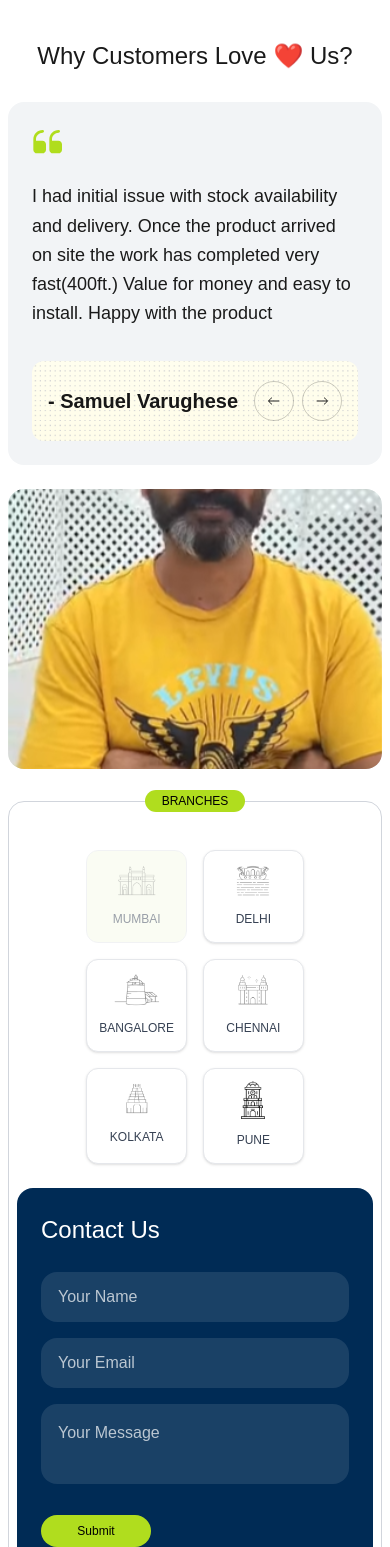
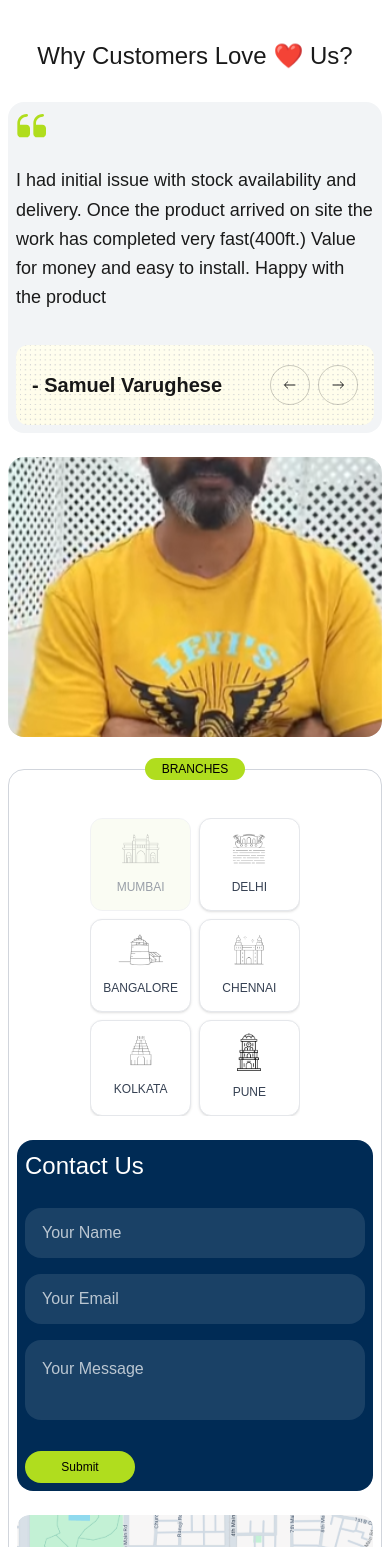
Before and after one commit to dev-mdsohagmiya/techorbitit-front, a Next.js app: page / in a window 390 px wide. Shown: the part 3401-4948 px from the top of the page. Built offline with nearby package versions, Linux system fonts and the light colour scheme.

Commit message:
updated container

```diff
--- a/app/page.js
+++ b/app/page.js
@@ -10,7 +10,7 @@ import { WhyUs } from "@/components/sections/why-us/WhyUs";
 import Footer from "@/components/ui/Footer";
 export default function Home() {
   return (
-    <div>
+    <div className="overflow-x-hidden">
       <div className="w-full">
         <Navbar />
       </div>
--- a/components/sections/contact-us/Branch.jsx
+++ b/components/sections/contact-us/Branch.jsx
@@ -11,7 +11,7 @@ export const Branch = () => {
   return (
     <div className="pb-4 md:pb-6 lg:pb-8">
       <div className="flex justify-center items-center">
-        <div className="grid grid-cols-2 md:grid-cols-3 lg:flex lg:flex-wrap gap-4 md:gap-6 lg:gap-10 max-w-full">
+        <div className="grid grid-cols-2 md:grid-cols-3 lg:flex lg:flex-wrap gap-2 md:gap-6 lg:gap-10 max-w-full overflow-hidden">
           {branches.map((branch) => (
             <div
               key={branch.id}
--- a/components/sections/contact-us/ContactUs.jsx
+++ b/components/sections/contact-us/ContactUs.jsx
@@ -97,7 +97,7 @@ export const ContactUS = () => {
         transition={{ duration: 0.3 }}
       >
         <motion.div
-          className="absolute -top-[12px] md:-top-[15px] left-4 right-4 flex justify-center z-10"
+          className="absolute -top-[12px] md:-top-[15px] left-2 right-2 md:left-4 md:right-4 flex justify-center z-10"
           variants={badgeVariants}
         >
           <motion.div
--- a/components/sections/contact-us/Form.jsx
+++ b/components/sections/contact-us/Form.jsx
@@ -27,7 +27,7 @@ export const Form = () => {
   };
 
   return (
-    <div className="bg-[#002b55] rounded-[16px] md:rounded-[20px] lg:rounded-[24px] p-6 md:p-8 lg:p-10">
+    <div className="bg-[#002b55] rounded-[16px] md:rounded-[20px] lg:rounded-[24px] p-2 md:p-8 lg:p-10">
       <div className="mb-6 md:mb-8">
         <h2 className="text-white font-[500] text-[24px] md:text-[30px] lg:text-[38px]">
           Contact Us
--- a/components/sections/why-customers-love-us/WhyCustomerLoveUs.jsx
+++ b/components/sections/why-customers-love-us/WhyCustomerLoveUs.jsx
@@ -107,7 +107,7 @@ export const WhyCustomerLoveUs = () => {
 
       <div className="grid grid-cols-1 lg:grid-cols-12 h-auto lg:h-[600px] gap-6 lg:gap-10 pt-7">
         <motion.div
-          className="bg-[#f2f4f6] lg:col-span-8 h-auto lg:h-full flex flex-col gap-8 lg:gap-14 justify-between p-6 md:p-8 lg:p-12 rounded-[16px] md:rounded-[20px] lg:rounded-[24px]"
+          className="bg-[#f2f4f6] lg:col-span-8 h-auto lg:h-full flex flex-col gap-8 lg:gap-14 justify-between p-2 md:p-8 lg:p-12 rounded-[16px] md:rounded-[20px] lg:rounded-[24px]"
           variants={contentVariants}
           whileHover={{ scale: 1.01 }}
           transition={{ duration: 0.3 }}
```
